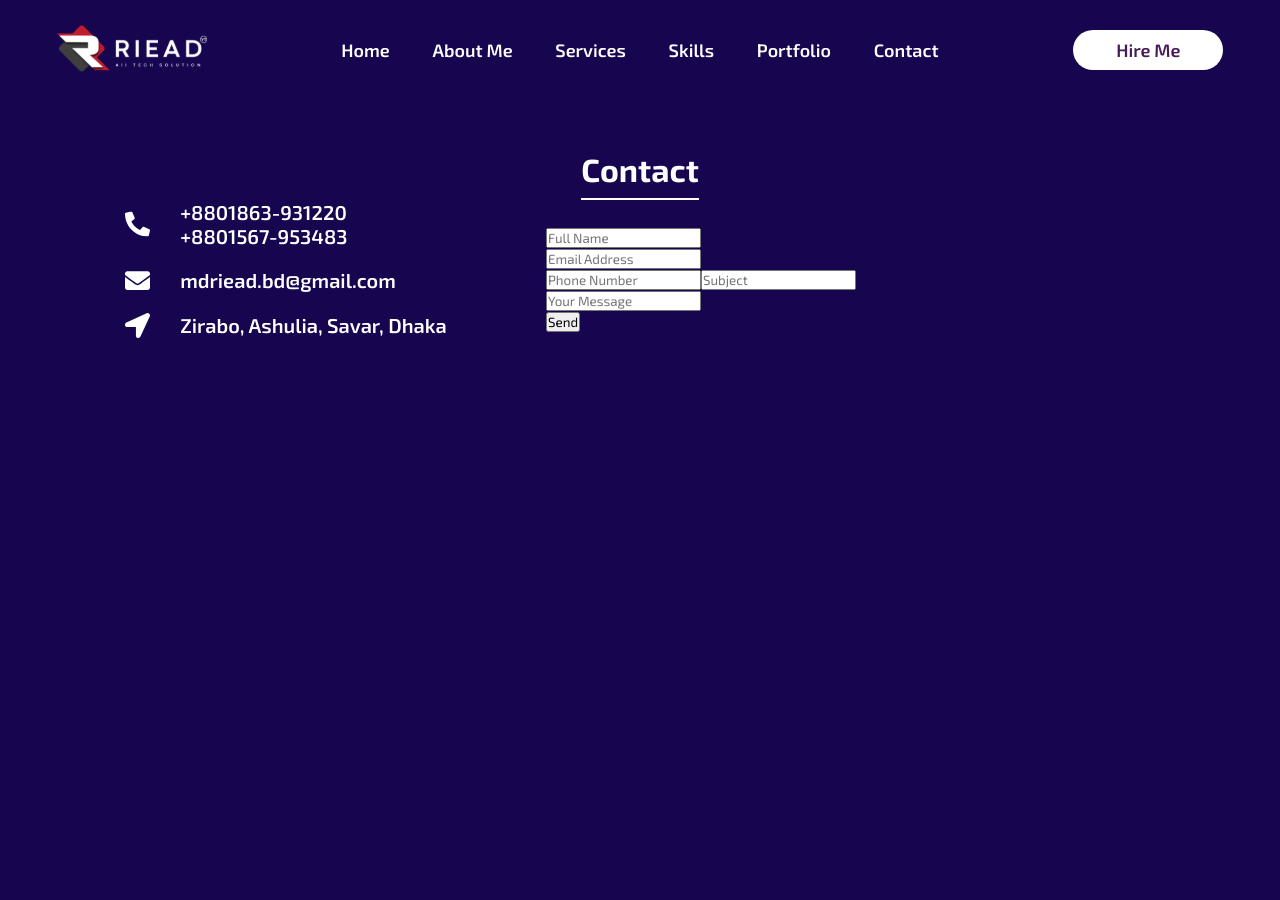
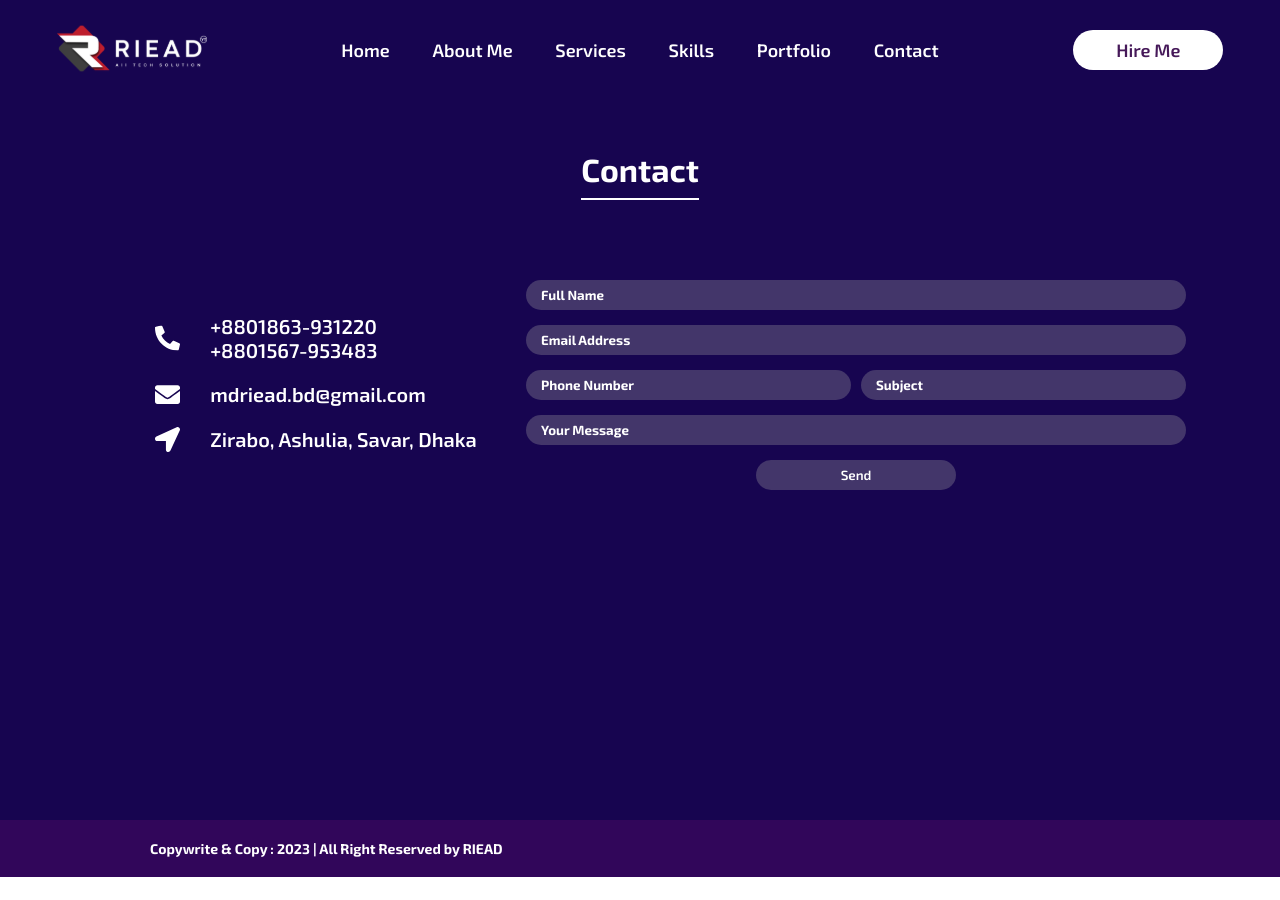
Before and after one commit to dalvansiebra/digital-college-aula-04.11.2023, a React (Vite) app: page /contact in a window 1280 px wide. After the commit the page ends 877 px from the top, so only its background shows below. Built offline with nearby package versions, Linux system fonts and the light colour scheme.

Commit message:
finalizando o contact e o footer

```diff
--- a/src/App.css
+++ b/src/App.css
@@ -11,3 +11,7 @@
     border-bottom: 2px solid #FFF;
     padding-bottom: 10px;
 }
+
+.banner, .about_me, .my_services, .my_skills, .portfolio, .contact {
+    height: 90vh !important;
+}
--- a/src/App.jsx
+++ b/src/App.jsx
@@ -2,6 +2,7 @@ import HomeView from './Home/HomeView'
 import "./App.css"
 import Header from './components/Header/Header'
 import { Outlet } from 'react-router-dom'
+import Footer from './components/Footer/Footer'
 
 function App() {
 
@@ -9,6 +10,7 @@ function App() {
     <>
       <Header />
       <Outlet />
+      <Footer />
     </>
   )
 }
--- a/src/Views/Contact/Contact.css
+++ b/src/Views/Contact/Contact.css
@@ -4,15 +4,15 @@
     display: flex;
     flex-direction: column;
     align-items: center;
-    /* justify-content: center; */
     padding: 50px;
-    height: 100vh;
+    height: 80vh;
 }
 
 .contact_content {
     /* background-color: aqua; */
     width: 100%;
     display: flex;
+    padding: 50px;
 }
 
 .contact_info {
@@ -30,7 +30,7 @@
     margin-bottom: 20px;
 }
 
-.contact_info li *{
+.contact_info li * {
     font-size: 20px;
     font-weight: 600;
 
@@ -45,6 +45,65 @@
     justify-content: center;
 }
 
+.contact_form form {
+    /* background-color: violet; */
+    padding: 30px;
+    text-align: center;
+}
+
 .contact_form div {
     width: 660px;
+    margin-bottom: 15px;
 }
+
+.contact_form div input {
+    width: 660px;
+    background-color: #43366A;
+    color: #ffffff;
+    border-radius: 50px;
+    padding: 7px 15px;
+    border: none;
+    font-weight: bolder;
+}
+
+.contact_form div input::placeholder {
+    color: #FFFFFF;
+}
+
+.contact_form div input:hover {
+    background-color: #F86F03;
+}
+
+.contact_form div input:focus {
+    background-color: #FFFFFF;
+    color: #461959;
+}
+
+.contact_form .half_size {
+    display: flex;
+    justify-content: space-between;
+}
+
+.contact_form .half_size .input_half_size {
+    width: 325px;
+}
+
+.contact_form form .input_text_area {
+    /* height: 150px; */
+    border-radius: 20px;
+}
+
+.contact_form .input_text_area button {
+    background-color: #43366A;
+    color: #ffffff;
+    width: 200px;
+    height: 30px;
+    border-radius: 50px;
+    border: none;
+    font-weight: 600;
+}
+
+.contact_form .input_text_area button:hover {
+    background-color: #FFFFFF;
+    color: #461959;
+}
--- a/src/Views/Contact/Contact.jsx
+++ b/src/Views/Contact/Contact.jsx
@@ -38,14 +38,16 @@ export default function Contact() {
                             <div>
                                 <input type="email" name="" id="" placeholder="Email Address" />
                             </div>
-                            <div>
-                                <input type="number" name="" id="" placeholder="Phone Number" />
-                                <input type="text" name="" id="" placeholder="Subject" />
+                            <div className="half_size">
+                                <input className="input_half_size" type="number" name="" id="" placeholder="Phone Number" />
+                                <input className="input_half_size" type="text" name="" id="" placeholder="Subject" />
                             </div>
                             <div>
-                                <input type="text" name="" id="" placeholder="Your Message" />
+                                <input className="input_text_area" type="text" name="" id="" placeholder="Your Message" />
                             </div>
-                            <DefaultBtn text="Send" type="submit" />
+                            <div className="input_text_area">
+                                <DefaultBtn text="Send" type="submit" />
+                            </div>
                         </form>
                     </div>
                 </div>
--- /dev/null
+++ b/src/components/Footer/Footer.css
@@ -0,0 +1,7 @@
+.footer {
+    background-color:#31065A;
+    color: #FFFFFF;
+    width: 100%;
+    padding: 20px 150px;
+    font-size: 7px;
+}
--- /dev/null
+++ b/src/components/Footer/Footer.jsx
@@ -0,0 +1,13 @@
+import "../Footer/Footer.css"
+
+export default function Footer() {
+    return (
+        <>
+            <div className="footer">
+                <h1>
+                    Copywrite & Copy : 2023 | All Right Reserved by RIEAD
+                </h1>
+            </div>
+        </>
+    )
+}
```
